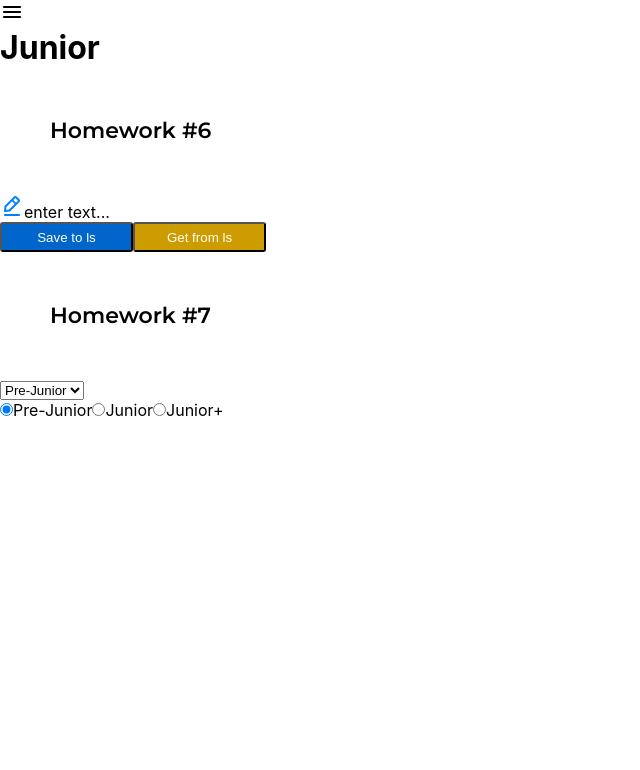
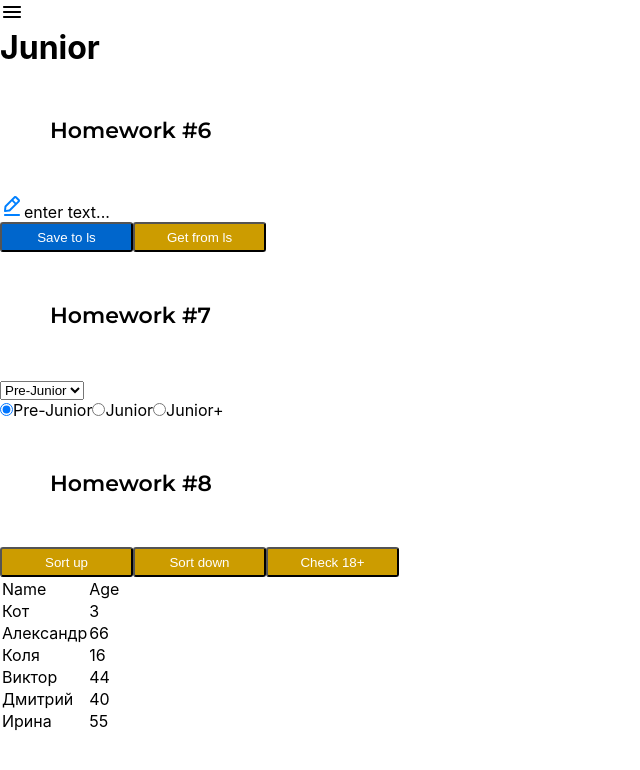
Before and after one commit to arapbaeva/hws2, a React (Create React App) app: page /#/junior in a window 1280 px wide. Shown: the top 770 px of the page, without its empty margins (0-640 px from the left). Built offline with nearby package versions, Linux system fonts and the light colour scheme.

Commit message:
added hw8

```diff
--- a/src/s2-homeworks/hw05/pages/Junior.tsx
+++ b/src/s2-homeworks/hw05/pages/Junior.tsx
@@ -1,6 +1,7 @@
 import React from 'react'
 import HW6 from "src/s2-homeworks/hw06/HW6";
 import HW7 from "src/s2-homeworks/hw07/HW7";
+import HW8 from "src/s2-homeworks/hw08/HW8";
 // import HW6 from '../../hw06/HW6'
 // import HW7 from '../../hw07/HW7'
 // import HW8 from '../../hw08/HW8'
@@ -11,7 +12,7 @@ function Junior() {
         <div id={'hw5-page-junior'}>
             <HW6 />
             <HW7 />
-            {/*<HW8 />*/}
+            <HW8 />
             {/*<HW9 />*/}
         </div>
     )
--- a/src/s2-homeworks/hw08/User.tsx
+++ b/src/s2-homeworks/hw08/User.tsx
@@ -12,10 +12,12 @@ const User: React.FC<UserPropsType> = ({ u }) => {
         <tr id={'hw8-user-' + u._id + '-' + u.age} className={s.item}>
             <td id={'hw8-user-name-' + u._id} className={s.nameCol}>
                 {/*отобразить имя*/}
+                {u.name}
 
             </td>
             <td id={'hw8-user-age-' + u._id}>
                 {/*отобразить возраст*/}
+                {u.age}
 
             </td>
         </tr>
--- a/src/s2-homeworks/hw08/bll/homeWorkReducer.ts
+++ b/src/s2-homeworks/hw08/bll/homeWorkReducer.ts
@@ -4,15 +4,23 @@ type ActionType =
     | { type: 'sort'; payload: 'up' | 'down' }
     | { type: 'check'; payload: number }
 
-export const homeWorkReducer = (state: any, action: any): any => { // need to fix any
+export const homeWorkReducer = (state: UserType[], action: ActionType): UserType[] => { // need to fix any
     switch (action.type) {
         case 'sort': { // by name
 
-            return state // need to fix
+           return state.sort((a, b) => {
+                    if (a.name > b.name) {
+                        return 1
+                    }
+                    if (a.name < b.name) {
+                        return -1
+                    }
+                    return 0
+                }
+            )// need to fix
         }
         case 'check': {
-
-            return state // need to fix
+            return state.filter(el=>el.age>action.payload)
         }
         default:
             return state
```
